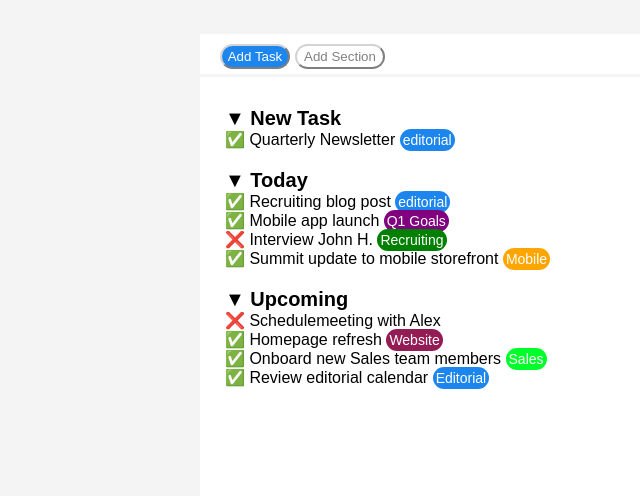
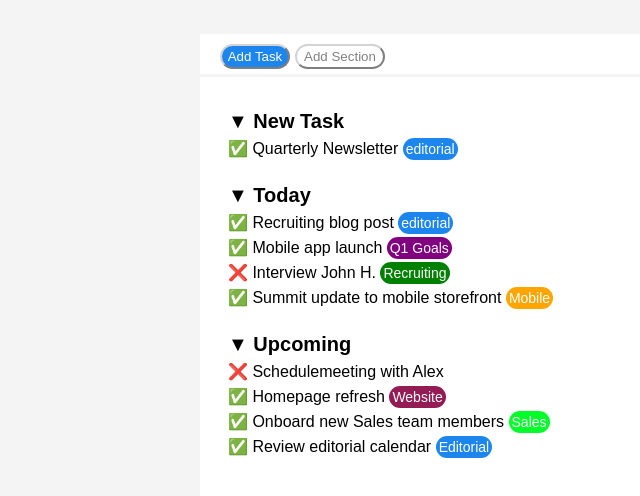
Before and after one commit to niccov/html-css-toboolist, a plain HTML site: page index.html in a window 1280 px wide. Shown: the part 76-572 px from the top of the page, without its empty margins (0-640 px from the left). Drawn offline with Linux system fonts and the light colour scheme.

Commit message:
complete version

```diff
--- a/css/style.css
+++ b/css/style.css
@@ -84,6 +84,9 @@ section .container2 .container3{
     list-style-type: none;
 }
 
+li{
+    padding: 3px;
+}
 
 .title-item{
     font-size: 20px;
```
